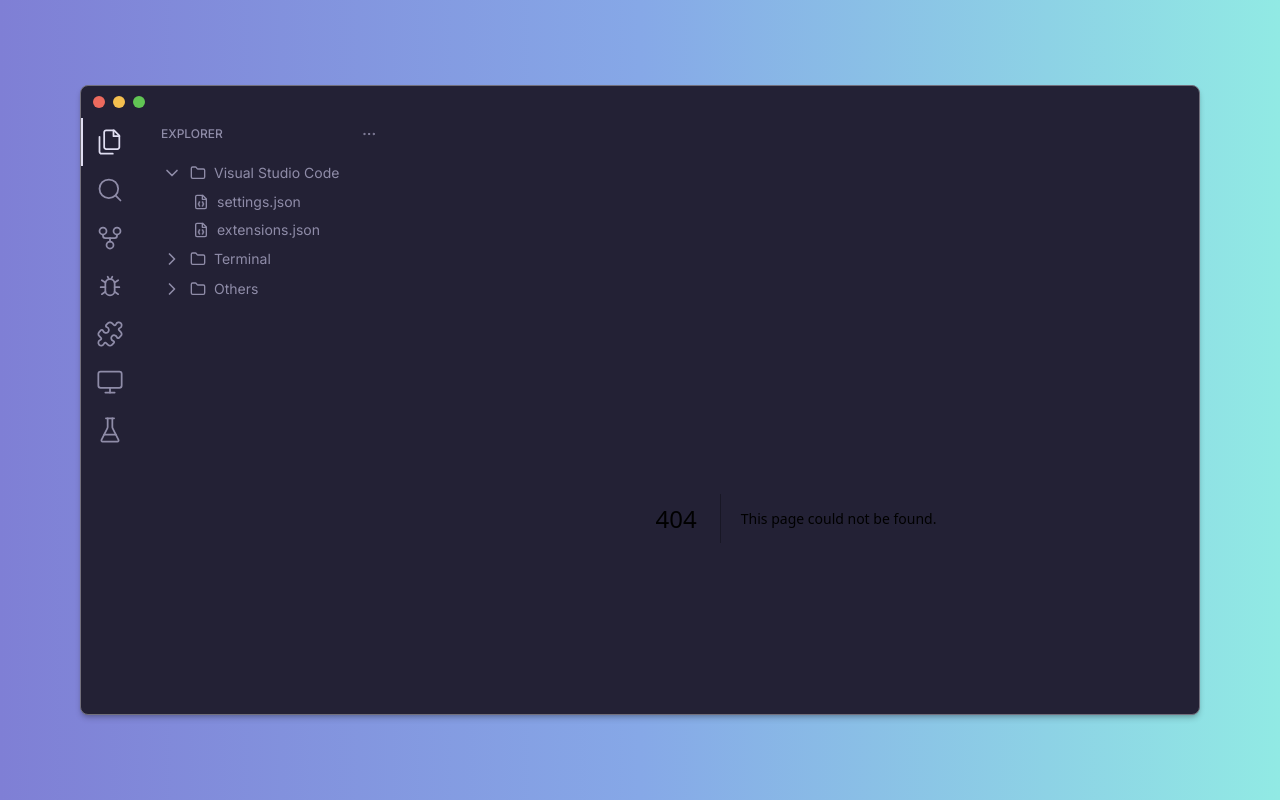
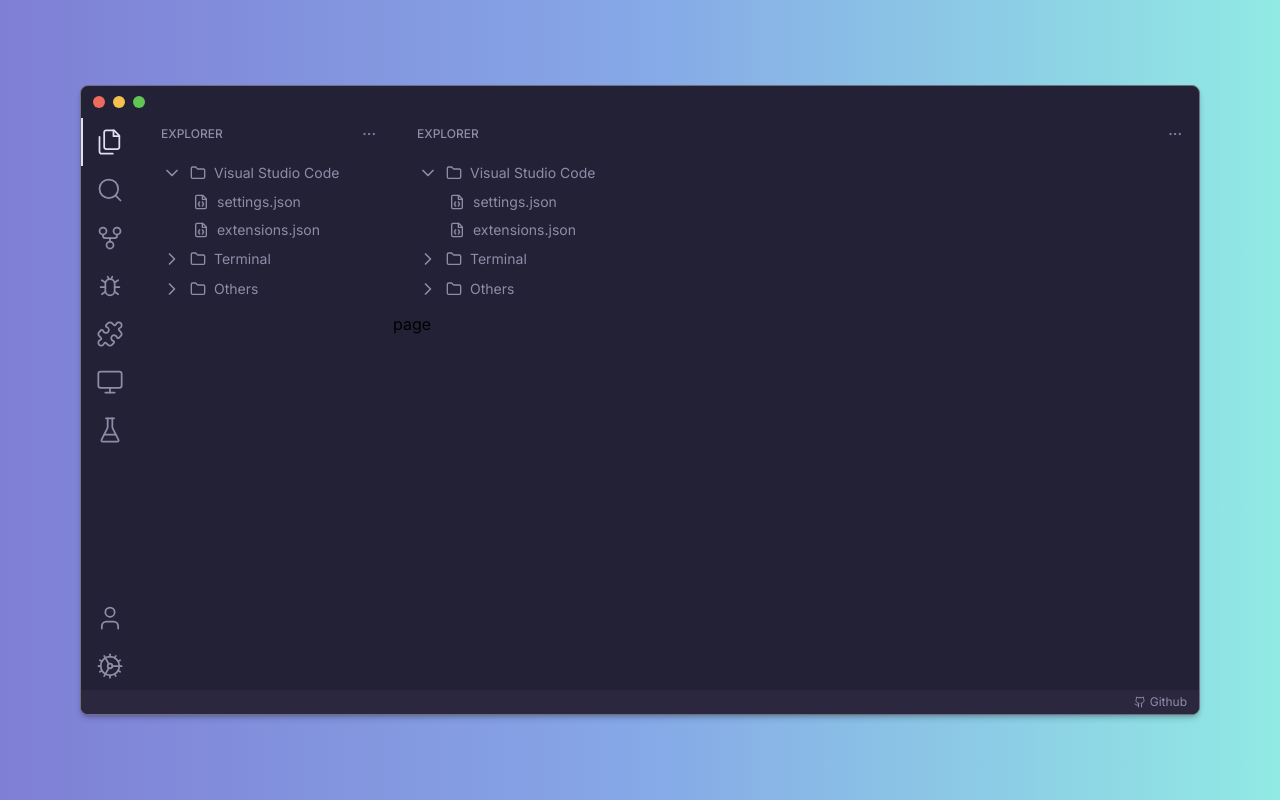
Before and after one commit to ederbiason/vscode-config, a Next.js app: page /explorer in a window 1280 px wide. Before the commit this address had no page. Built offline with nearby package versions, Linux system fonts and the light colour scheme.

Commit message:
explorer extensions

```diff
--- /dev/null
+++ b/src/app/explorer/layout.tsx
@@ -0,0 +1,18 @@
+import { Explorer } from "@/components/Explorer";
+
+
+export default function layout({
+    children,
+}: {
+    children: React.ReactNode
+}) {
+    return (
+        <>
+            <Explorer />
+
+            <div className="h-full relative">
+                {children}
+            </div>
+        </>
+    )
+}
--- /dev/null
+++ b/src/app/explorer/page.tsx
@@ -0,0 +1,9 @@
+export const metadata = {
+    title: ""
+}
+
+export default async function Extensions() {
+  return (
+    <div>page</div>
+  )
+}
```
